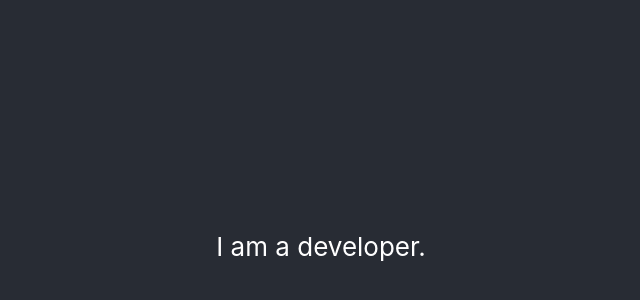
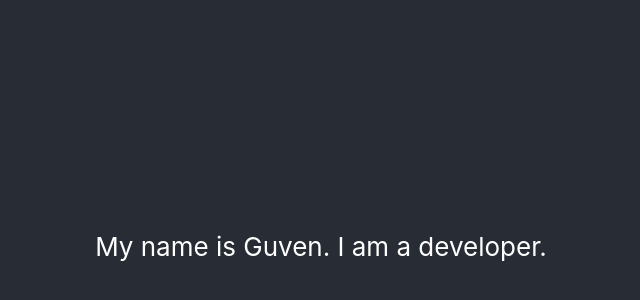
Before and after one commit to guven8/guven8.github.io, a React (Create React App) app: page / in a window 1280 px wide. Shown: the part 154-454 px from the top of the page, without its empty margins (319-959 px from the left). Built offline with nearby package versions, Linux system fonts and the light colour scheme.

Commit message:
add website

```diff
--- a/package.json
+++ b/package.json
@@ -2,6 +2,7 @@
   "name": "guven8.github.io",
   "version": "0.1.0",
   "private": true,
+  "homepage": "https://guvenkemal.dev",
   "dependencies": {
     "@types/jest": "24.0.11",
     "@types/node": "11.13.0",
--- a/src/App.tsx
+++ b/src/App.tsx
@@ -9,6 +9,7 @@ class App extends Component {
         <header className="App-header">
           {/* <img src={logo} className="App-logo" alt="logo" /> */}
           <p>
+            My name is Guven.
             I am a developer.
           </p>
         </header>
```
